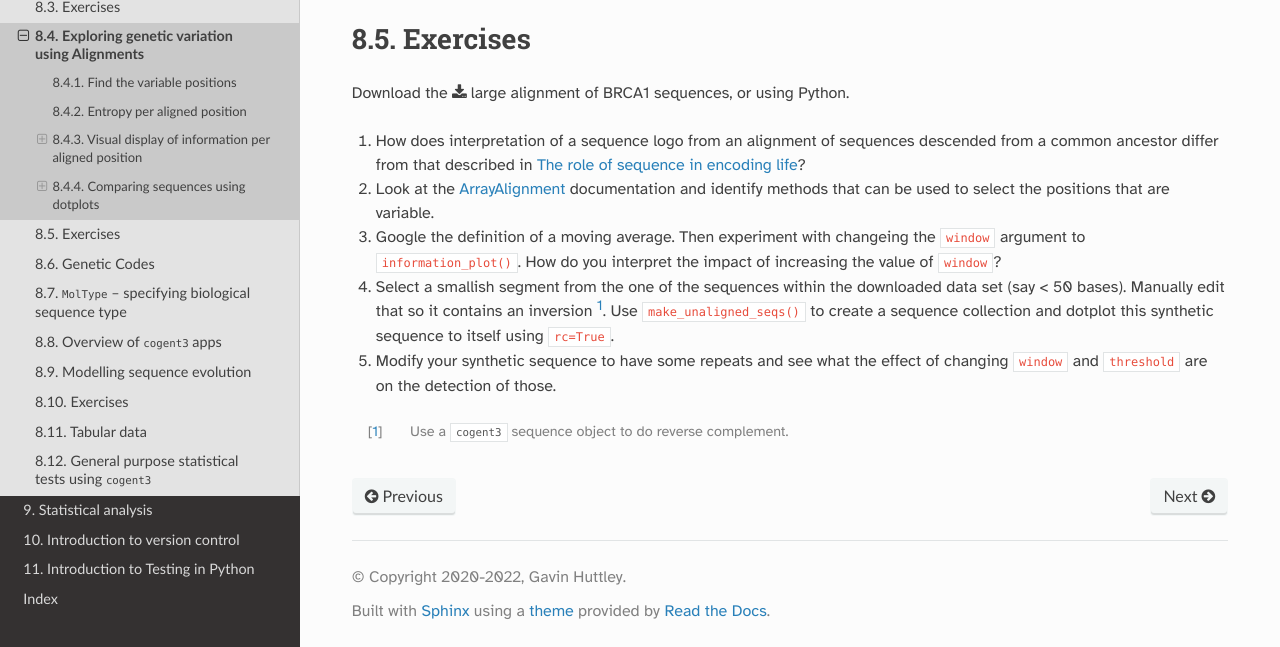
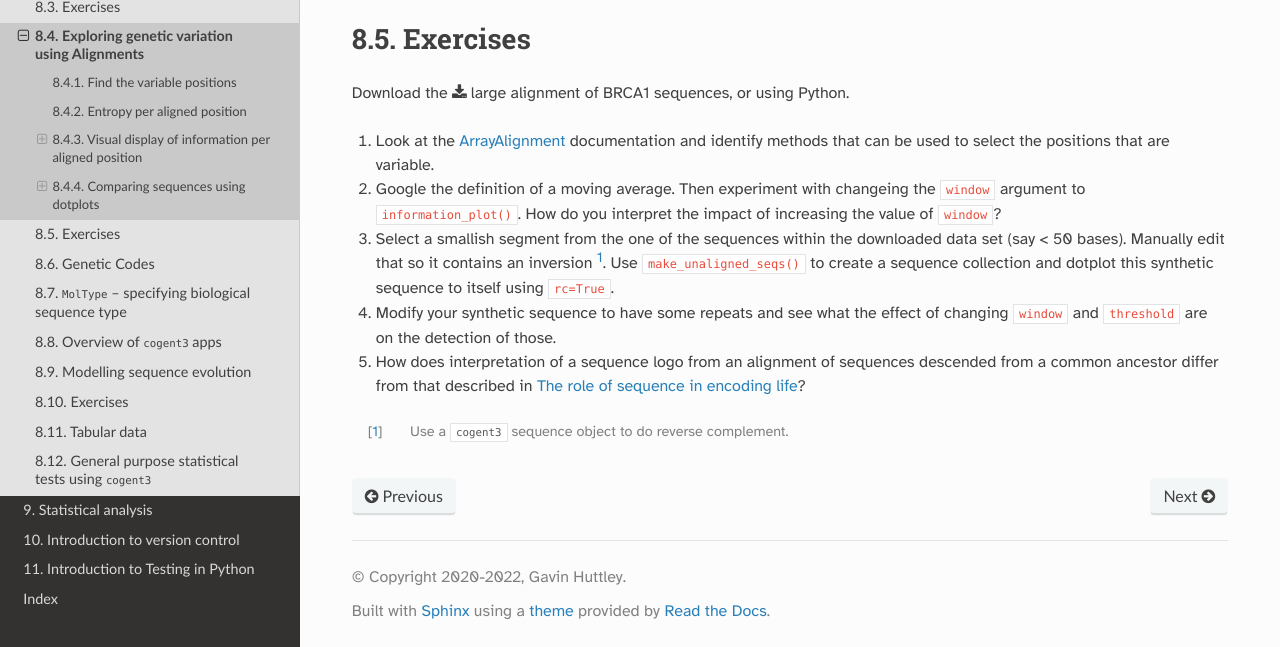
Before and after one commit to GavinHuttley/tib, a Sphinx documentation site: the page built from source/cogent3/explore_variation.rst, in a window 1280 px wide and 900 px high, scrolled down 3171 px, cut to the strip 253-900 px from the top of the window. Built offline with Sphinx 7.4.7 and the Read the Docs theme 2.0.0, drawn with Linux system fonts in a browser that asks for light colours; cross-references to code outside the pages are shown as plain code; some of the changed lines change nothing that is shown.

Commit message:
ENH: change question order in 8.5

```diff
--- a/source/cogent3/explore_variation.rst
+++ b/source/cogent3/explore_variation.rst
@@ -146,8 +146,6 @@ Exercises
 
 Download the :download:`large alignment of BRCA1 sequences </data/brca1.fasta>`, or :ref:`using Python <download_data>`.
 
-#. How does interpretation of a sequence logo from an alignment of sequences descended from a common ancestor differ from that described in :ref:`encoding_info`?
-
 #. Look at the ArrayAlignment_ documentation and identify methods that can be used to select the positions that are variable.
 
 #. Google the definition of a moving average. Then experiment with changeing the ``window`` argument to ``information_plot()``. How do you interpret the impact of increasing the value of ``window``?
@@ -156,4 +154,6 @@ Download the :download:`large alignment of BRCA1 sequences </data/brca1.fasta>`,
 
 #. Modify your synthetic sequence to have some repeats and see what the effect of changing ``window`` and ``threshold`` are on the detection of those.
 
+#. How does interpretation of a sequence logo from an alignment of sequences descended from a common ancestor differ from that described in :ref:`encoding_info`?
+
 .. [#] Use a ``cogent3`` sequence object to do reverse complement.
```
